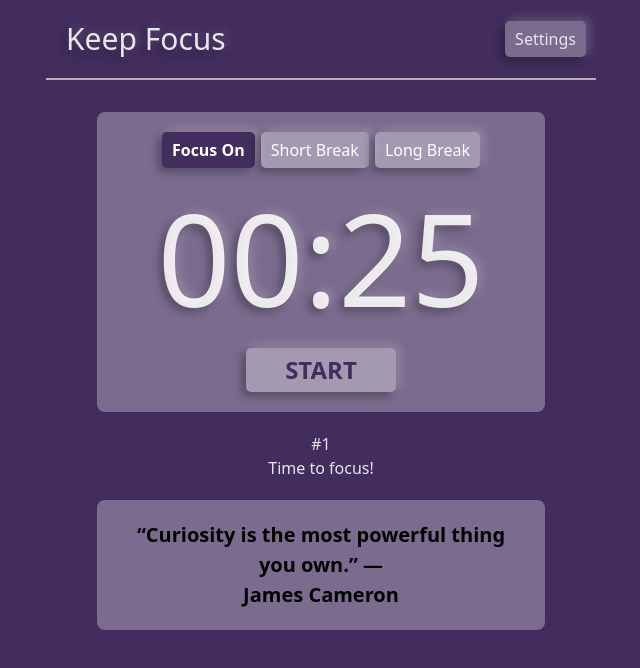
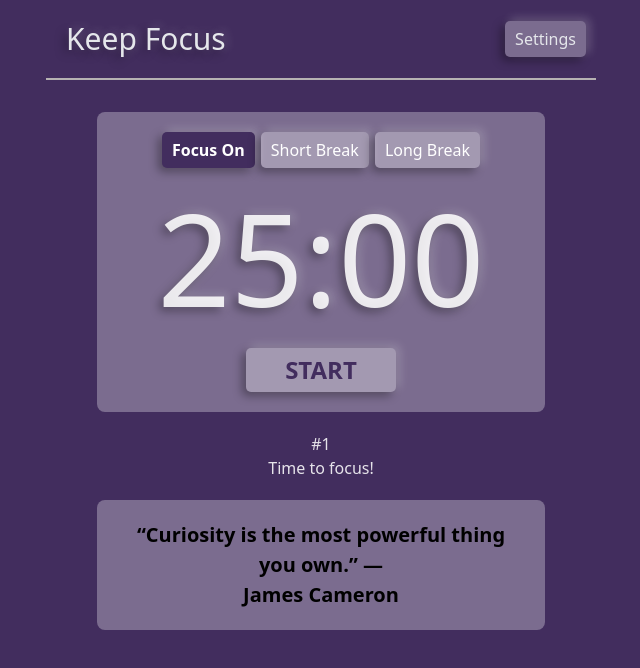
Before and after one commit to googjohn/Keep-Focus-React, a React (Vite) app: page / in a window 1280 px wide. Shown: the top 668 px of the page, without its empty margins (319-959 px from the left). Built offline with nearby package versions, Linux system fonts and the light colour scheme.

Commit message:
fixed duration multiplier

```diff
--- a/src/App.jsx
+++ b/src/App.jsx
@@ -36,7 +36,7 @@ export default function App() {
     'long-break': settings.longBreak
   }
 
-  let initialDuration = modeSelection[selectedMode]
+  let initialDuration = modeSelection[selectedMode] * 60
 
   // init timeleft
   const { timeleft, setTimeleft, isRunning, setIsRunning } = useCountdown(initialDuration);
--- a/src/componentsInUse/MainBody/MainBody.jsx
+++ b/src/componentsInUse/MainBody/MainBody.jsx
@@ -31,9 +31,9 @@ export default function MainBody({
     'short-break': shortBreak,
     'long-break': longBreak
   }
+  const MULTIPLIER = 60;
   let duration = modeSelection[selectedMode];
 
-  const MULTIPLIER = 1;
   useEffect(() => {
     setTimeleft(duration * MULTIPLIER)
   }, [duration])
@@ -43,28 +43,29 @@ export default function MainBody({
     let timer = undefined;
 
     if (timeleft <= 0) {
-      // playAlarm();
-      // showNotification(selectedMode, focusCount % interval === 0)
-      // alarmRefTimeoutId.current = setTimeout(stopAlarm, 3000)
+      playAlarm();
+      showNotification(selectedMode, focusCount % interval === 0)
+      alarmRefTimeoutId.current = setTimeout(stopAlarm, 4500)
 
       timer = setTimeout(() => {
+        if (!isRunning) {
+          setIsRunning(true);
+        }
         if (selectedMode === 'focus-on') {
           if (focusCount % interval === 0) {
             setSelectedMode('long-break');
-            setTimeleft(longBreak)
+            setTimeleft(longBreak * MULTIPLIER)
           } else {
             setSelectedMode('short-break')
-            setTimeleft(shortBreak)
+            setTimeleft(shortBreak * MULTIPLIER)
           }
         } else {
           setSelectedMode('focus-on')
-          setTimeleft(focusOn)
+          setTimeleft(focusOn * MULTIPLIER)
           setFocusCount(prev => prev + 1)
         }
-        if (!isRunning) {
-          setIsRunning(true);
-        }
       }, 1500)
+
     }
 
     return () => {
--- a/src/componentsInUse/Utility/FetchData.jsx
+++ b/src/componentsInUse/Utility/FetchData.jsx
@@ -39,7 +39,7 @@ export function useFetch(url) {
         console.error('Fetching falied.', error)
       }
     }
-  }, [url])
+  }, [])
 
   useEffect(() => {
     fetchData();
```
